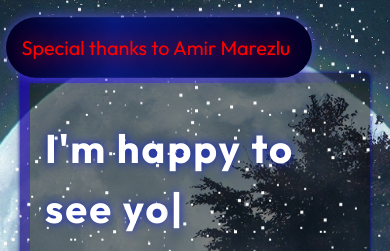
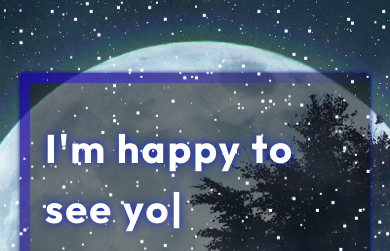
Before and after one commit to MhL5/Free-portfolio, a website: page index.html in a window 390 px wide. Shown: the top 251 px of the page. Drawn offline with nearby package versions, Linux system fonts and the light colour scheme.

Commit message:
star bg improvement and lower media querie optimization

```diff
--- a/index.html
+++ b/index.html
@@ -61,7 +61,7 @@
           ></a>
         </div>
         <!-- End Type effect -->
-        <div class="main-paragraph tab1 active">
+        <div class="main-paragraph tab1 active fs-tiny">
           My name is Mohammad Lashani.
           <br />
           I have always been passionate about technology and design, and I
@@ -170,7 +170,6 @@
         </div>
       </div>
     </main>
-    <footer class="footer">Special thanks to Amir Marezlu</footer>
     <script
       src="https://cdnjs.cloudflare.com/ajax/libs/jquery/3.7.0/jquery.min.js"
       integrity="sha512-3gJwYpMe3QewGELv8k/BX9vcqhryRdzRMxVfq6ngyWXwo03GFEzjsUm8Q7RZcHPHksttq7/GFoxjCVUjkjvPdw=="
--- a/scss/component/_starbg.scss
+++ b/scss/component/_starbg.scss
@@ -161,8 +161,8 @@ $shadows-big: multiple-box-shadow(100);
 
 // Define styles for the #stars3 element
 #stars3 {
-  width: 3px;
-  height: 3px;
+  width: 2.5px;
+  height: 2.5px;
   background: transparent;
   box-shadow: $shadows-big;
   animation: animStar 150s linear infinite;
@@ -171,8 +171,8 @@ $shadows-big: multiple-box-shadow(100);
     content: " ";
     position: absolute;
     top: 100vh;
-    width: 3px;
-    height: 3px;
+    width: 2.5px;
+    height: 2.5px;
     background: transparent;
     box-shadow: $shadows-big;
   }
@@ -184,6 +184,6 @@ $shadows-big: multiple-box-shadow(100);
     transform: translateY(0px);
   }
   to {
-    transform: translateY(-10vh);
+    transform: translateY(-100vh);
   }
 }
--- a/scss/layout/_footer.scss
+++ /dev/null
@@ -1,28 +0,0 @@
-.footer {
-  position: absolute;
-  top: 0;
-  left: 0;
-  padding: 1.4rem;
-  padding-right: 2rem;
-  text-shadow: 0 0 2rem;
-  box-shadow: 0 0 1rem rgb(72, 72, 218);
-  background: rgb(2, 0, 36);
-  background: linear-gradient(
-    90deg,
-    rgba(2, 0, 36, 1) 0%,
-    rgba(9, 26, 121, 1) 35%,
-    rgba(2, 0, 36, 1) 100%
-  );
-  border-radius: 0 0 4rem 0;
-  font-size: 1.5rem;
-  transition: color 0.5s, transform 1s, border-radius 1s, font-size 3s,
-    margin 1s;
-  cursor: pointer;
-  &:hover {
-    border-radius: 4rem 4rem 4rem 4rem;
-    transform: scale(1.1);
-    color: red;
-    font-size: 1.8rem;
-    margin: 2rem;
-  }
-}
--- a/scss/layout/_main.scss
+++ b/scss/layout/_main.scss
@@ -64,6 +64,10 @@
         width: 34rem;
         height: 70rem;
       }
+      @media (max-width: 375px) {
+        width: 34rem;
+        height: 80rem;
+      }
     }
   }
   &-paragraph {
@@ -83,6 +87,9 @@
     }
     @media (max-width: 600px) {
       font-size: 1.7rem;
+    }
+    @media (max-width: 375px) {
+      height: 30rem;
     }
   }
   &-tabs {
--- a/scss/main.scss
+++ b/scss/main.scss
@@ -2,7 +2,6 @@
 
 @import "./component/starbg";
 @import "./component/typeeffect";
-@import "./layout/footer";
 
 :root {
   // 1rem = 10px
@@ -29,3 +28,9 @@ body {
   background-position: center;
   //   height: 100dvh;
 }
+
+.fs-tiny {
+  @media (max-width: 375px) {
+    font-size: 1.5rem;
+  }
+}
```
Also changed, not shown: css/main.css.
